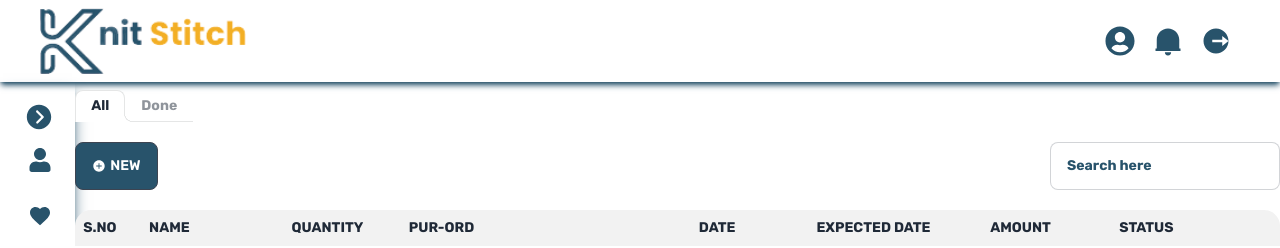
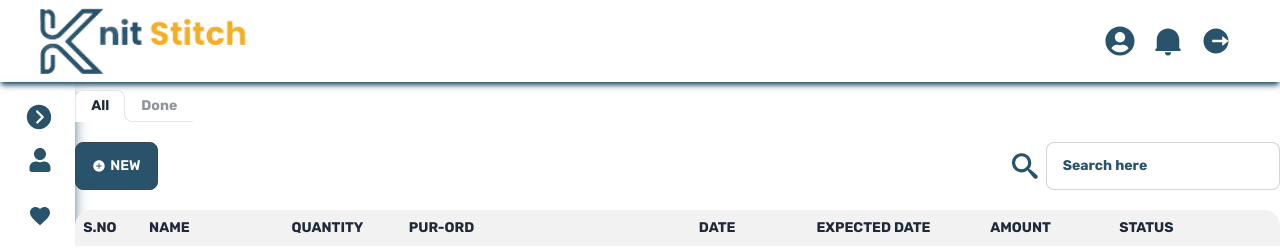
Before and after one commit to MehrozKanwal/FYP-II, a Next.js app: page / in a window 1280 px wide. Shown: the top 248 px of the page. Built offline with nearby package versions, Linux system fonts and the light colour scheme.

Commit message:
search icon

```diff
--- a/pages/PurchaseOrder.jsx
+++ b/pages/PurchaseOrder.jsx
@@ -1,5 +1,7 @@
 import React from 'react'
-import { IoIosAddCircle} from "react-icons/io";
+import { IoIosAddCircle,} from "react-icons/io";
+import { ImSearch } from "react-icons/im";
+
 import Order from '../component/Order';
 
 function PurchaseOrder() {
@@ -13,7 +15,9 @@ function PurchaseOrder() {
 <div>
 <button className='btn bg-myApp gap-1'> <IoIosAddCircle /> New</button>
 </div>
-<div>    <input type="search" placeholder="Search here" className="input text-sm input-bordered  input-myApp w-full max-w-xs placeholder:text-myApp" />
+<div className='flex items-center gap-2'>
+<ImSearch className=' text-myApp relative  text-3xl' />
+ <input type="search" placeholder="Search here" className="input text-sm input-bordered  input-myApp w-full max-w-xs  placeholder:text-myApp" />
 </div>
 </div>
   <Order />
```
